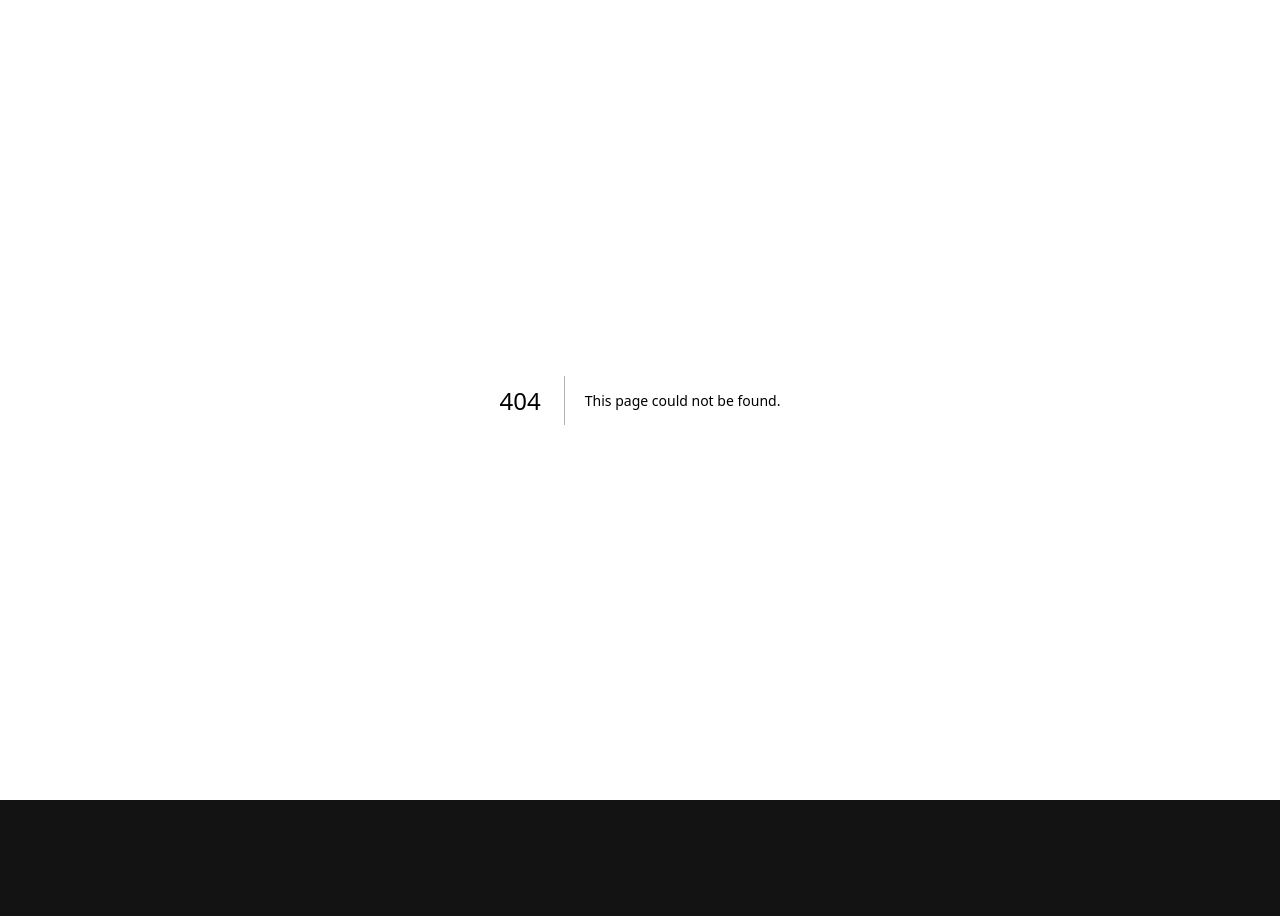
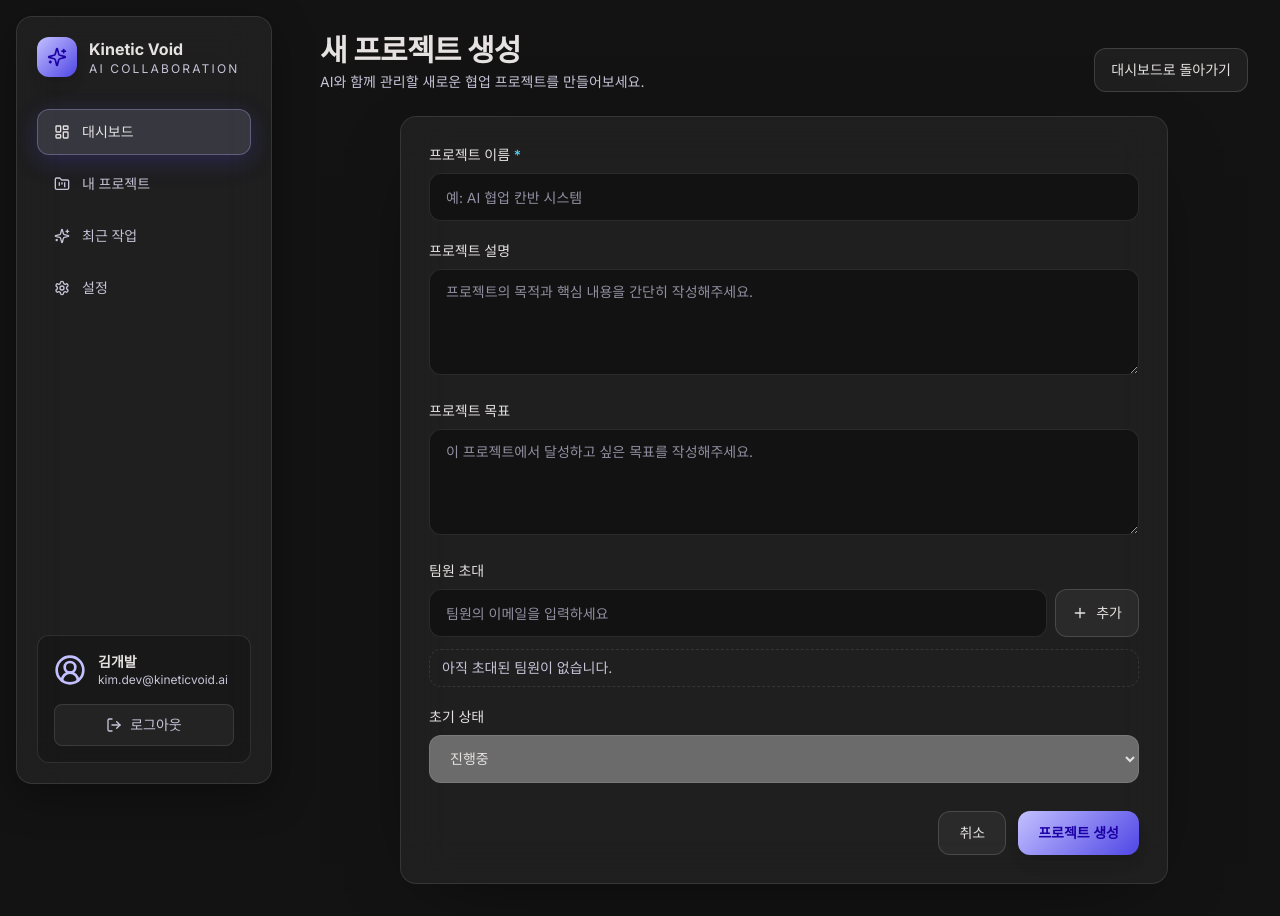
Before and after one commit to Gwanhoo/Capstone-Design, a Next.js app in the folder frontend/: page /projects/new in a window 1280 px wide. Before the commit this address had no page. Before the commit the page ends 800 px from the top, so only its background shows below. Built offline with nearby package versions, Linux system fonts and the light colour scheme.

Commit message:
feat: 프로젝트 생성 페이지 UI 추가

```diff
--- /dev/null
+++ b/frontend/app/projects/new/page.tsx
@@ -0,0 +1,10 @@
+import { DashboardLayout } from "@/components/dashboard/DashboardLayout";
+import { ProjectCreateForm } from "@/components/projects/ProjectCreateForm";
+
+export default function NewProjectPage() {
+  return (
+    <DashboardLayout>
+      <ProjectCreateForm />
+    </DashboardLayout>
+  );
+}
--- a/frontend/components/dashboard/DashboardHeader.tsx
+++ b/frontend/components/dashboard/DashboardHeader.tsx
@@ -1,3 +1,4 @@
+import Link from "next/link";
 import { Plus, Search } from "lucide-react";
 
 export function DashboardHeader() {
@@ -17,10 +18,13 @@ export function DashboardHeader() {
             className="h-11 w-full rounded-xl border border-white/10 bg-white/5 pl-9 pr-3 text-sm text-on-surface outline-none transition-colors placeholder:text-outline focus:border-primary/40 sm:w-60"
           />
         </label>
-        <button className="flex h-11 items-center justify-center gap-2 rounded-xl bg-[linear-gradient(135deg,#c3c0ff_0%,#4f46e5_100%)] px-4 font-semibold text-[#1d00a5] shadow-lg transition-all hover:brightness-110 active:scale-[0.98]">
+        <Link
+          href="/projects/new"
+          className="flex h-11 items-center justify-center gap-2 rounded-xl bg-[linear-gradient(135deg,#c3c0ff_0%,#4f46e5_100%)] px-4 font-semibold text-[#1d00a5] shadow-lg transition-all hover:brightness-110 active:scale-[0.98]"
+        >
           <Plus className="h-4 w-4" />
           새 프로젝트
-        </button>
+        </Link>
       </div>
     </header>
   );
--- /dev/null
+++ b/frontend/components/projects/ProjectCreateForm.tsx
@@ -0,0 +1,183 @@
+"use client";
+
+import Link from "next/link";
+import { FormEvent, KeyboardEvent, useState } from "react";
+import { Plus, Trash2 } from "lucide-react";
+
+type ProjectStatus = "진행중" | "대기중";
+
+export function ProjectCreateForm() {
+  const [projectName, setProjectName] = useState("");
+  const [description, setDescription] = useState("");
+  const [goal, setGoal] = useState("");
+  const [inviteEmail, setInviteEmail] = useState("");
+  const [invites, setInvites] = useState<string[]>([]);
+  const [status, setStatus] = useState<ProjectStatus>("진행중");
+
+  const handleAddInvite = () => {
+    const trimmed = inviteEmail.trim();
+
+    if (!trimmed || invites.includes(trimmed)) {
+      return;
+    }
+
+    setInvites((prev) => [...prev, trimmed]);
+    setInviteEmail("");
+  };
+
+  const handleInviteKeyDown = (event: KeyboardEvent<HTMLInputElement>) => {
+    if (event.key === "Enter") {
+      event.preventDefault();
+      handleAddInvite();
+    }
+  };
+
+  const handleRemoveInvite = (email: string) => {
+    setInvites((prev) => prev.filter((item) => item !== email));
+  };
+
+  const handleSubmit = (event: FormEvent<HTMLFormElement>) => {
+    event.preventDefault();
+
+    // TODO: 프로젝트 생성 API 연결
+    console.log({ projectName, description, goal, invites, status });
+  };
+
+  return (
+    <section className="space-y-6">
+      <header className="flex flex-col gap-4 md:flex-row md:items-end md:justify-between">
+        <div>
+          <h1 className="text-3xl font-bold tracking-tight text-on-surface">새 프로젝트 생성</h1>
+          <p className="mt-1 text-sm text-on-surface-variant">AI와 함께 관리할 새로운 협업 프로젝트를 만들어보세요.</p>
+        </div>
+        <Link
+          href="/dashboard"
+          className="inline-flex h-11 items-center justify-center rounded-xl border border-white/15 bg-white/5 px-4 text-sm font-medium text-on-surface transition hover:bg-white/10"
+        >
+          대시보드로 돌아가기
+        </Link>
+      </header>
+
+      <form
+        onSubmit={handleSubmit}
+        className="mx-auto w-full max-w-3xl rounded-2xl border border-white/10 bg-white/5 p-5 shadow-[0_20px_80px_-40px_rgba(0,0,0,0.8)] backdrop-blur-xl sm:p-7"
+      >
+        <div className="space-y-5">
+          <div>
+            <label htmlFor="project-name" className="mb-2 block text-sm font-medium text-on-surface">
+              프로젝트 이름 <span className="text-tertiary">*</span>
+            </label>
+            <input
+              id="project-name"
+              value={projectName}
+              onChange={(event) => setProjectName(event.target.value)}
+              required
+              placeholder="예: AI 협업 칸반 시스템"
+              className="h-12 w-full rounded-xl border border-white/10 bg-surface-container-lowest px-4 text-sm text-on-surface outline-none transition placeholder:text-outline focus:border-primary/40 focus:ring-2 focus:ring-primary/20"
+            />
+          </div>
+
+          <div>
+            <label htmlFor="description" className="mb-2 block text-sm font-medium text-on-surface">프로젝트 설명</label>
+            <textarea
+              id="description"
+              value={description}
+              onChange={(event) => setDescription(event.target.value)}
+              placeholder="프로젝트의 목적과 핵심 내용을 간단히 작성해주세요."
+              rows={4}
+              className="w-full rounded-xl border border-white/10 bg-surface-container-lowest px-4 py-3 text-sm text-on-surface outline-none transition placeholder:text-outline focus:border-primary/40 focus:ring-2 focus:ring-primary/20"
+            />
+          </div>
+
+          <div>
+            <label htmlFor="goal" className="mb-2 block text-sm font-medium text-on-surface">프로젝트 목표</label>
+            <textarea
+              id="goal"
+              value={goal}
+              onChange={(event) => setGoal(event.target.value)}
+              placeholder="이 프로젝트에서 달성하고 싶은 목표를 작성해주세요."
+              rows={4}
+              className="w-full rounded-xl border border-white/10 bg-surface-container-lowest px-4 py-3 text-sm text-on-surface outline-none transition placeholder:text-outline focus:border-primary/40 focus:ring-2 focus:ring-primary/20"
+            />
+          </div>
+
+          <div>
+            <label htmlFor="invite" className="mb-2 block text-sm font-medium text-on-surface">팀원 초대</label>
+            <div className="flex flex-col gap-2 sm:flex-row">
+              <input
+                id="invite"
+                type="email"
+                value={inviteEmail}
+                onChange={(event) => setInviteEmail(event.target.value)}
+                onKeyDown={handleInviteKeyDown}
+                placeholder="팀원의 이메일을 입력하세요"
+                className="h-12 flex-1 rounded-xl border border-white/10 bg-surface-container-lowest px-4 text-sm text-on-surface outline-none transition placeholder:text-outline focus:border-primary/40 focus:ring-2 focus:ring-primary/20"
+              />
+              <button
+                type="button"
+                onClick={handleAddInvite}
+                className="inline-flex h-12 items-center justify-center gap-2 rounded-xl border border-white/15 bg-white/5 px-4 text-sm font-medium text-on-surface transition hover:bg-white/10"
+              >
+                <Plus className="h-4 w-4" />
+                추가
+              </button>
+            </div>
+
+            <ul className="mt-3 space-y-2">
+              {invites.length === 0 ? (
+                <li className="rounded-xl border border-dashed border-white/10 px-3 py-2 text-sm text-on-surface-variant">
+                  아직 초대된 팀원이 없습니다.
+                </li>
+              ) : (
+                invites.map((email) => (
+                  <li
+                    key={email}
+                    className="flex items-center justify-between rounded-xl border border-white/10 bg-white/5 px-3 py-2 text-sm text-on-surface"
+                  >
+                    <span>{email}</span>
+                    <button
+                      type="button"
+                      onClick={() => handleRemoveInvite(email)}
+                      className="inline-flex items-center gap-1 text-on-surface-variant transition hover:text-error"
+                    >
+                      <Trash2 className="h-4 w-4" />
+                      삭제
+                    </button>
+                  </li>
+                ))
+              )}
+            </ul>
+          </div>
+
+          <div>
+            <label htmlFor="status" className="mb-2 block text-sm font-medium text-on-surface">초기 상태</label>
+            <select
+              id="status"
+              value={status}
+              onChange={(event) => setStatus(event.target.value as ProjectStatus)}
+              className="h-12 w-full rounded-xl border border-white/10 bg-surface-container-lowest px-4 text-sm text-on-surface outline-none transition focus:border-primary/40 focus:ring-2 focus:ring-primary/20"
+            >
+              <option value="진행중">진행중</option>
+              <option value="대기중">대기중</option>
+            </select>
+          </div>
+        </div>
+
+        <div className="mt-7 flex flex-col-reverse gap-3 sm:flex-row sm:justify-end">
+          <Link
+            href="/dashboard"
+            className="inline-flex h-11 items-center justify-center rounded-xl border border-white/15 bg-white/5 px-5 text-sm font-medium text-on-surface transition hover:bg-white/10"
+          >
+            취소
+          </Link>
+          <button
+            type="submit"
+            className="inline-flex h-11 items-center justify-center rounded-xl bg-[linear-gradient(135deg,#c3c0ff_0%,#4f46e5_100%)] px-5 text-sm font-semibold text-[#1d00a5] shadow-lg transition hover:brightness-110 active:scale-[0.98]"
+          >
+            프로젝트 생성
+          </button>
+        </div>
+      </form>
+    </section>
+  );
+}
```
